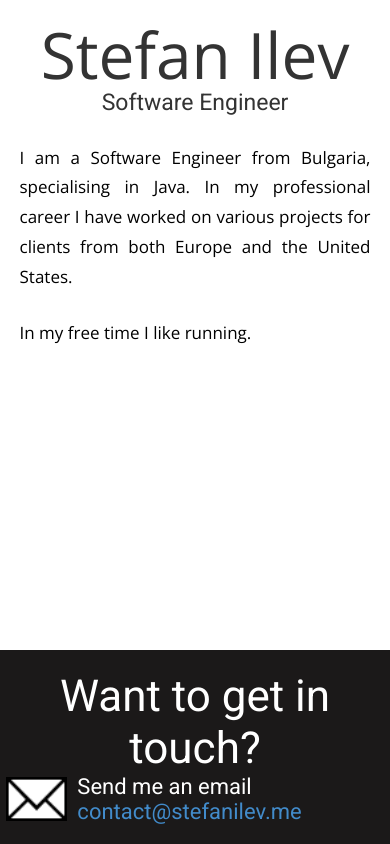
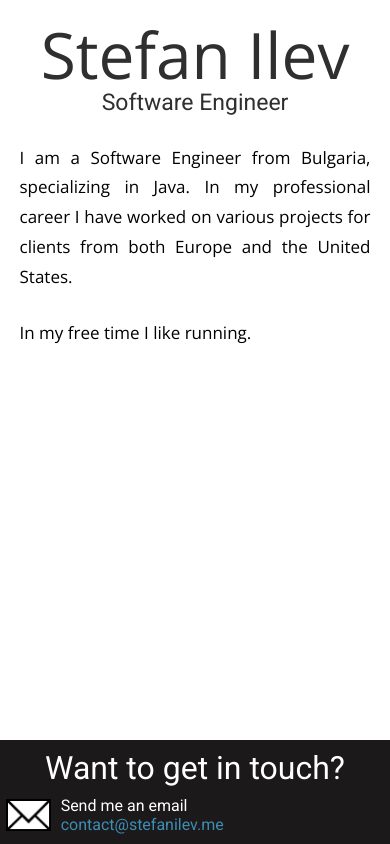
Before and after one commit to silev/silev.github.io, a plain HTML site: page index.html in a window 390 px wide. Drawn offline with nearby package versions, Linux system fonts and the light colour scheme.

Commit message:
Changed some font sizes and colors
Also some minor refactoring

```diff
--- a/css/style.css
+++ b/css/style.css
@@ -65,7 +65,7 @@ body {
 }
 
 a {
-    color: #428BCA;
+    color: #3d8db5;
     text-decoration: none
 }
 
@@ -75,7 +75,7 @@ a {
     text-align: right;
     font-weight: 500;
     line-height: 1.1;
-    color: #333
+    color: #2f2f2f
 }
 
 .title {
@@ -83,7 +83,7 @@ a {
     font-size: 38px;
     line-height: 1.1;
     font-weight: 500;
-    color: #333;
+    color: #2f2f2f;
     text-align: right;
 }
 
@@ -112,7 +112,6 @@ p {
 footer {
     padding-left: 1.55%;
     padding-right: 1.55%;
-    padding-top: 20px;
     padding-bottom: 20px;
     background-color: #1b1919;
     font-family:Roboto;
@@ -127,6 +126,7 @@ footer {
 .getintouch {
     text-align:center;
     font-size:64px;
+    line-height: 1.75;
 }
 
 .email {
@@ -152,9 +152,47 @@ img {
     p {
         font-size: 24px
     }
+
+    .getintouch {
+        font-size:44px
+    }
+
+    .email {
+        font-size: 22px
+    }
+
+    img {
+        height: 44px
+    }
 }
 
 @media (max-width: 1700px) {
+    .name {
+        font-size:90px
+    }
+
+    .title {
+        font-size: 29px
+    }
+
+    p {
+        font-size: 19px
+    }
+
+    .getintouch {
+        font-size:40px
+    }
+
+    .email {
+        font-size: 20px
+    }
+
+    img {
+        height: 40px
+    }
+}
+
+@media (max-width: 1350px) {
     .name {
         font-size:72px
     }
@@ -164,13 +202,19 @@ img {
     }
 
     p {
-        font-size: 17px
+        font-size: 15px
     }
-}
 
-@media (max-width: 1350px) {
-    p {
-        font-size:15px
+    .getintouch {
+        font-size:32px
+    }
+
+    .email {
+        font-size: 16px
+    }
+
+    img {
+        height: 32px
     }
 }
 
@@ -186,6 +230,18 @@ img {
     p {
         font-size: 12px
     }
+
+    .getintouch {
+        font-size:20px
+    }
+
+    .email {
+        font-size: 10px
+    }
+
+    img {
+        height: 20px
+    }
 }
 
 @media (max-width: 740px) {
@@ -199,6 +255,10 @@ img {
 
     p {
         font-size: 10px
+    }
+
+    footer {
+        padding-bottom: 10px;
     }
 }
 
@@ -224,6 +284,18 @@ img {
 
     p {
         font-size: 17px;
+    }
+
+    .getintouch {
+        font-size:32px
+    }
+
+    .email {
+        font-size: 16px
+    }
+
+    img {
+        height: 32px
     }
 
     @keyframes slideinleft {
@@ -256,59 +328,3 @@ img {
         }
     }
 }
-
-@media (max-height: 1540px) {
-    .getintouch {
-        font-size:64px
-    }
-
-    .email {
-        font-size: 32px
-    }
-
-    img {
-        height: 64px
-    }
-}
-
-@media (max-height: 1100px) {
-    .getintouch {
-        font-size:44px
-    }
-
-    .email {
-        font-size: 22px
-    }
-
-    img {
-        height: 44px
-    }
-}
-
-@media (max-height: 770px) {
-    .getintouch {
-        font-size:32px
-    }
-
-    .email {
-        font-size: 16px
-    }
-
-    img {
-        height: 32px
-    }
-}
-
-@media (max-height: 440px) and (min-width: 646px) {
-    .getintouch {
-        font-size:20px
-    }
-
-    .email {
-        font-size: 10px
-    }
-
-    img {
-        height: 20px
-    }
-}
--- a/index.html
+++ b/index.html
@@ -14,7 +14,7 @@
 				<div class=title>Software Engineer</div>
 			</div>
 			<div class="flex-item right">
-				<p>I am a Software Engineer from Bulgaria, specialising in Java. In my professional career I have worked on various projects for clients from both Europe and the United States.</p>
+				<p>I am a Software Engineer from Bulgaria, specializing in Java. In my professional career I have worked on various projects for clients from both Europe and the United States.</p>
 				<p>In my free time I like running.</p>
 			</div>
 		</div>
```
